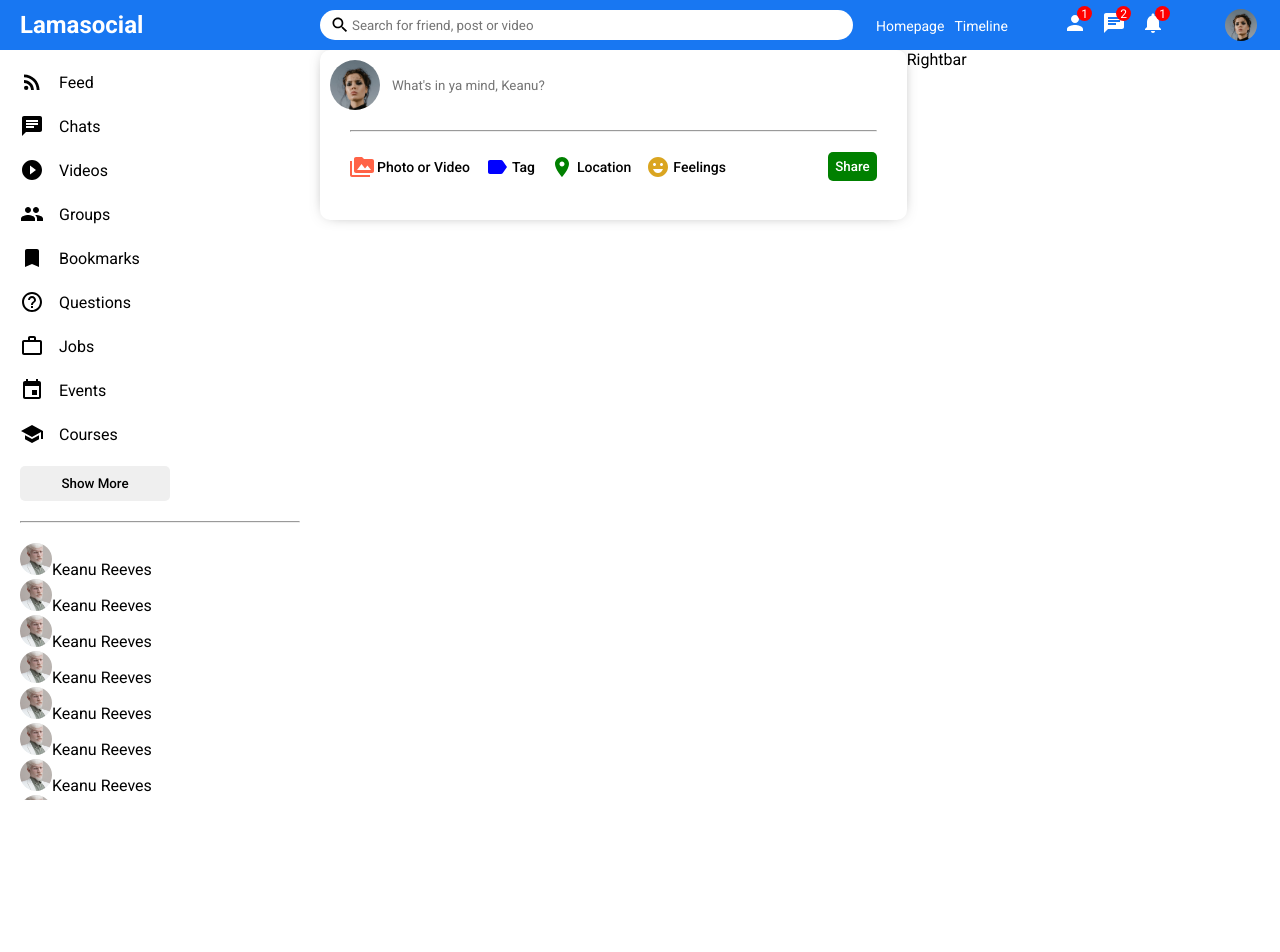
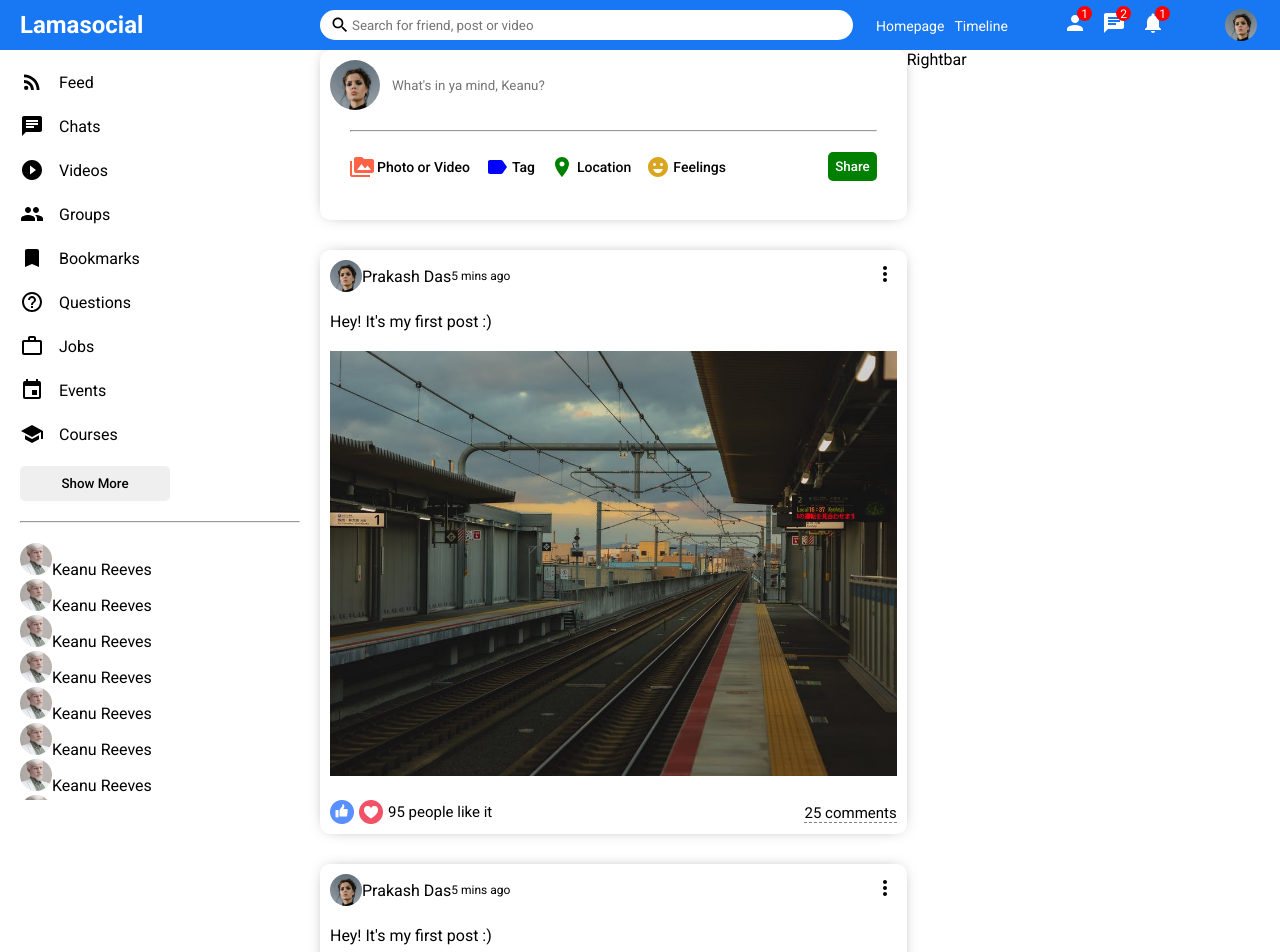
Before and after one commit to prakshh/LamaSocial, a React (Create React App) app in the folder react-social/: page / in a window 1280 px wide. Shown: the top 952 px of the page. Before the commit the page ends 800 px from the top, so only its background shows below. Built offline with nearby package versions, Linux system fonts and the light colour scheme; the HTML template or start-up script is replaced by a standard one.

Commit message:
Feed : post component

```diff
--- a/react-social/src/components/feed/Feed.jsx
+++ b/react-social/src/components/feed/Feed.jsx
@@ -1,3 +1,4 @@
+import Post from "../post/Post";
 import Share from "../share/Share";
 import "./feed.css";
 
@@ -6,6 +7,14 @@
     <div className="feed">
       <div className="feedWrapper">
         <Share />
+        <Post />
+        <Post />
+        <Post />
+        <Post />
+        <Post />
+        <Post />
+        <Post />
+        <Post />
       </div>
     </div>
   )
--- /dev/null
+++ b/react-social/src/components/post/Post.jsx
@@ -0,0 +1,39 @@
+import { MoreVert } from "@material-ui/icons";
+import "./post.css";
+
+export default function Post() {
+  return (
+    <div className="post">
+        <div className="postWrapper">
+            <div className="postTop">
+                <div className="postTopLeft">
+                    <img
+                        className="postProfileImg"
+                        src="/assets/person/1.jpeg"
+                        alt=""
+                    />
+                    <span className="postUserName">Prakash Das</span>
+                    <span className="postDate">5 mins ago</span>
+                </div>
+                <div className="postTopRight">
+                    <MoreVert />
+                </div>
+            </div>
+            <div className="postCenter">
+                <span className="postText">Hey! It's my first post :)</span>
+                <img className="postImg" src="/assets/post/1.jpeg" alt="" />
+            </div>
+            <div className="postBottom">
+                <div className="postBottomLeft">
+                    <img className="likeIcon" src="/assets/like.png" alt="" />
+                    <img className="likeIcon" src="/assets/heart.png" alt="" />
+                    <span className="postLikeCounter">95 people like it</span>
+                </div>
+                <div className="postBottomRight">
+                <span className="postCommentText">25 comments</span>
+                </div>
+            </div>
+        </div>
+    </div>
+  )
+}
--- /dev/null
+++ b/react-social/src/components/post/post.css
@@ -0,0 +1,78 @@
+.post {
+    width: 100%;
+    border-radius: 10px;
+    -webkit-box-shadow: 0px 0px 16px -8px rgba(0, 0, 0, 0.68);
+    box-shadow: 0px 0px 16px -8px rgba(0, 0, 0, 0.68);
+    margin: 30px 0;
+}
+
+.postWrapper {
+    padding: 10px;
+}
+
+.postTop {
+    display: flex;
+    align-items: center;
+    justify-content: space-between;
+}
+
+.postTopLeft {
+    display: flex;
+    align-items: center;
+}
+
+.postProfileImg {
+    width: 32px;
+    height: 32px;
+    border-radius: 50%;
+    object-fit: cover;
+}
+
+.postUsername {
+    font-size: 15px;
+    font-weight: 500;
+    margin: 0 10px;
+}
+
+.postDate{
+      font-size: 12px;
+}
+
+.postCenter{
+    margin: 20px 0;
+}
+
+.postImg{
+    margin-top: 20px;
+    width: 100%;
+    max-height: 500px;
+    object-fit: contain;
+}
+
+.postBottom{
+    display: flex;
+    align-items: center;
+    justify-content: space-between;
+}
+
+.postBottomLeft{
+    display: flex;
+    align-items: center;
+}
+
+.likeIcon{
+    width: 24px;
+    height: 24px;
+    margin-right: 5px;
+    cursor: pointer;
+}
+
+.postLikeCounter{
+    font-size: 15px;
+}
+
+.postCommentText{
+    cursor: pointer;
+    border-bottom: 1px dashed gray;
+    font-size: 15px;
+}
```
